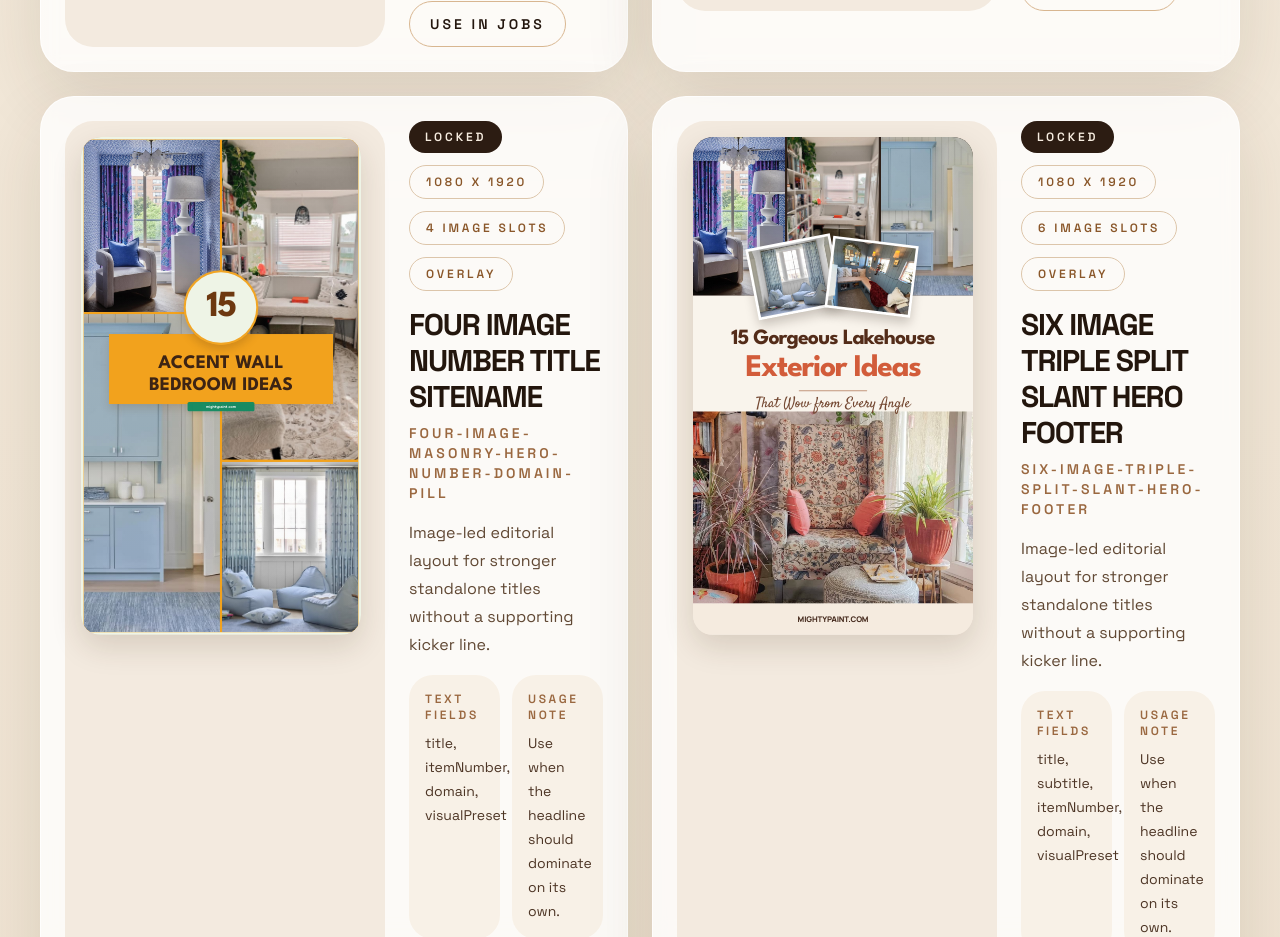
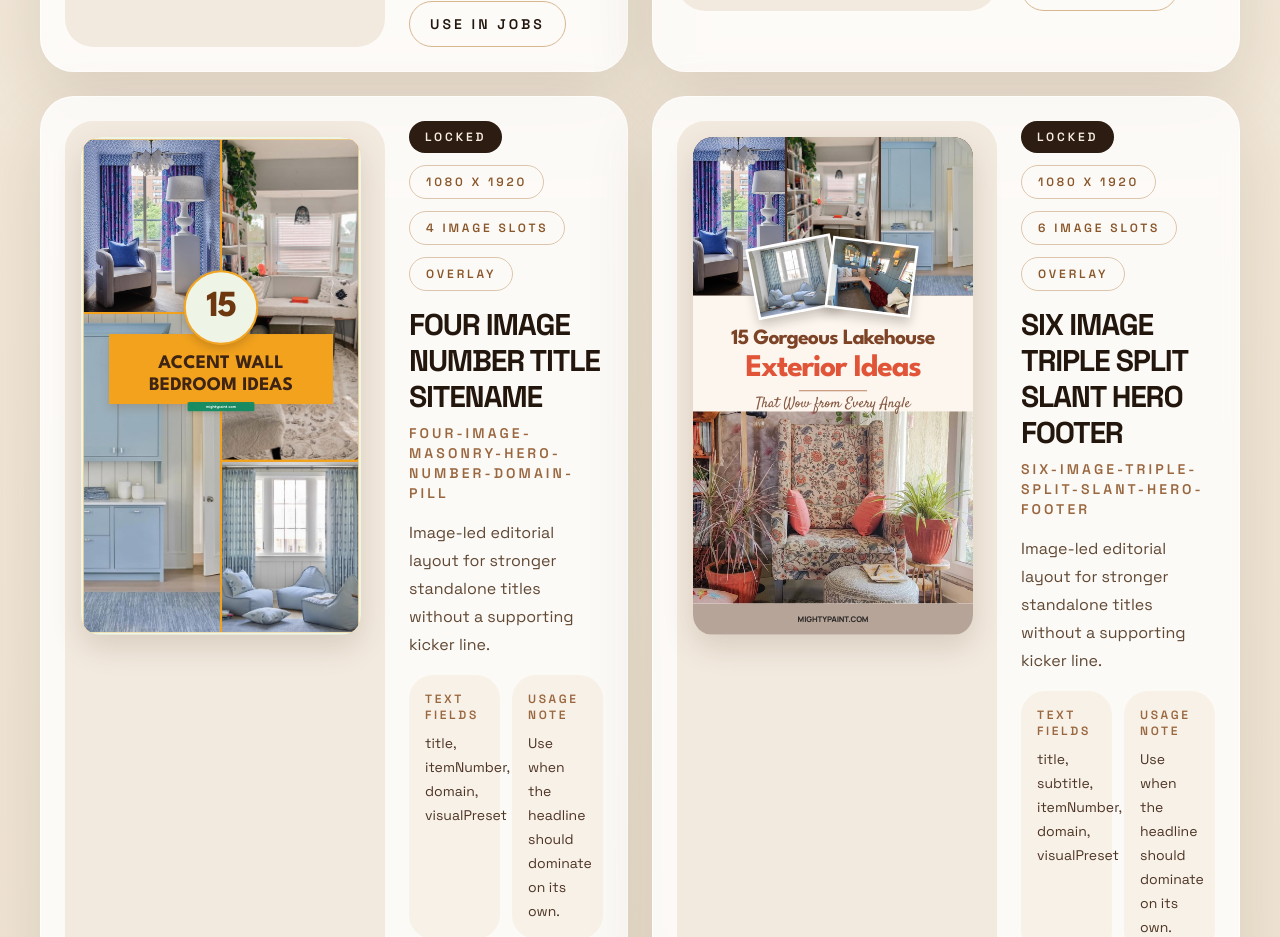
Before and after one commit to risalat/PinForge-Studio, a Next.js app: page /library in a window 1280 px wide. Shown: the part 2300-3237 px from the top of the page. Built offline with nearby package versions, Linux system fonts and the light colour scheme.

Commit message:
Strengthen six-image preset color separation

```diff
--- a/src/templates/TemplateSixImageTripleSplitSlantHeroFooter.tsx
+++ b/src/templates/TemplateSixImageTripleSplitSlantHeroFooter.tsx
@@ -8,7 +8,7 @@ const DEFAULT_COLORS = {
   bandBackground: "#f6eedf",
   footerBackground: "#f1e3cf",
   title: "#5f371f",
-  accent: "#d85637",
+  accent: "#e15438",
   subtitle: "#74432a",
   divider: "#b69176",
   domain: "#4f2f1f",
@@ -84,44 +84,46 @@ export function TemplateSixImageTripleSplitSlantHeroFooter({
   const rightTiltedPhotoLeft = tiltedPairLeft + tiltedPhotoWidth - tiltedPhotoOverlap;
   const topImageFilter = "saturate(1.04) contrast(1.03)";
   const middleBandBackground = preset
-    ? mixHex(DEFAULT_COLORS.bandBackground, tintTowardsWhite(preset.palette.band, 0.82), 0.46)
+    ? mixHex(tintTowardsWhite(preset.palette.band, 0.62), "#fff2dc", 0.32)
     : DEFAULT_COLORS.bandBackground;
   const footerBackground = preset
-    ? mixHex(DEFAULT_COLORS.footerBackground, tintTowardsWhite(preset.palette.canvas, 0.78), 0.4)
+    ? mixHex(tintTowardsWhite(preset.palette.footer, 0.42), "#f4e6d2", 0.18)
     : DEFAULT_COLORS.footerBackground;
   const gutterColor = preset
-    ? mixHex(DEFAULT_COLORS.gutter, deepenHex(preset.palette.footer, 0.46), 0.35)
+    ? ensureContrastTone(
+        mixHex(deepenHex(preset.palette.footer, 0.3), deepenHex(preset.palette.title, 0.4), 0.45),
+        middleBandBackground,
+        8,
+      )
     : DEFAULT_COLORS.gutter;
-  const titleColor = ensureContrastColor(
-    middleBandBackground,
-    preset ? deepenHex(preset.palette.title, 0.34) : DEFAULT_COLORS.title,
-    [DEFAULT_COLORS.title, deepenHex(DEFAULT_COLORS.gutter, 0.08), "#231812"],
-    5.8,
-  );
-  const accentColor = ensureContrastColor(
-    middleBandBackground,
-    preset ? mixHex(DEFAULT_COLORS.accent, mixHex(preset.palette.divider, "#ef5333", 0.45), 0.58) : DEFAULT_COLORS.accent,
-    [DEFAULT_COLORS.accent, "#d3472d", titleColor],
-    3.2,
-  );
-  const subtitleColor = ensureContrastColor(
-    middleBandBackground,
-    preset ? deepenHex(mixHex(DEFAULT_COLORS.subtitle, preset.palette.subtitle, 0.42), 0.08) : DEFAULT_COLORS.subtitle,
-    [DEFAULT_COLORS.subtitle, titleColor, "#744632"],
-    3.4,
-  );
-  const dividerColor = ensureContrastColor(
-    middleBandBackground,
-    preset ? mixHex(DEFAULT_COLORS.divider, preset.palette.divider, 0.5) : DEFAULT_COLORS.divider,
-    [DEFAULT_COLORS.divider, subtitleColor],
-    2.1,
-  );
-  const domainColor = ensureContrastColor(
-    footerBackground,
-    preset ? deepenHex(mixHex(DEFAULT_COLORS.domain, preset.palette.footer, 0.28), 0.18) : DEFAULT_COLORS.domain,
-    [DEFAULT_COLORS.domain, titleColor, "#241916"],
-    5.6,
-  );
+  const accentColor = DEFAULT_COLORS.accent;
+  const titleColor = resolvePrimaryTitleColor({
+    presetTitleColor: preset?.palette.title,
+    presetFooterColor: preset?.palette.footer,
+    backgroundHex: middleBandBackground,
+    accentHex: accentColor,
+  });
+  const subtitleColor = preset
+    ? ensureContrastTone(
+        mixHex(preset.palette.subtitle, preset.palette.footer, 0.18),
+        middleBandBackground,
+        3.4,
+      )
+    : DEFAULT_COLORS.subtitle;
+  const dividerColor = preset
+    ? ensureContrastTone(
+        mixHex(preset.palette.divider, titleColor, 0.18),
+        middleBandBackground,
+        2.1,
+      )
+    : DEFAULT_COLORS.divider;
+  const domainColor = preset
+    ? ensureContrastTone(
+        mixHex(preset.palette.domain, preset.palette.footer, 0.16),
+        footerBackground,
+        5.6,
+      )
+    : DEFAULT_COLORS.domain;
   const { primaryLine, accentLine } = splitHeadlineTwoLines(title, displayNumber);
 
   return (
@@ -424,31 +426,91 @@ function parseHex(value: string) {
   ];
 }
 
-function pickBestContrastColor(backgroundHex: string, candidates: string[]) {
-  const normalizedCandidates = candidates.filter((candidate) => isHexColor(candidate));
-  if (!isHexColor(backgroundHex) || normalizedCandidates.length === 0) {
-    return candidates[0] ?? backgroundHex;
+function ensureContrastTone(colorHex: string, backgroundHex: string, minimumRatio: number) {
+  if (!isHexColor(colorHex) || !isHexColor(backgroundHex)) {
+    return colorHex;
   }
-  return normalizedCandidates.reduce((best, candidate) =>
-    getContrastRatio(candidate, backgroundHex) > getContrastRatio(best, backgroundHex)
-      ? candidate
-      : best,
-  );
+
+  if (getContrastRatio(colorHex, backgroundHex) >= minimumRatio) {
+    return colorHex;
+  }
+
+  const darkerCandidate = shiftTowardContrast(colorHex, backgroundHex, minimumRatio, "#000000");
+  const lighterCandidate = shiftTowardContrast(colorHex, backgroundHex, minimumRatio, "#ffffff");
+
+  if (!darkerCandidate) {
+    return lighterCandidate ?? colorHex;
+  }
+
+  if (!lighterCandidate) {
+    return darkerCandidate;
+  }
+
+  return colorDistance(colorHex, darkerCandidate) <= colorDistance(colorHex, lighterCandidate)
+    ? darkerCandidate
+    : lighterCandidate;
 }
 
-function ensureContrastColor(
+function resolvePrimaryTitleColor(input: {
+  presetTitleColor?: string;
+  presetFooterColor?: string;
+  backgroundHex: string;
+  accentHex: string;
+}) {
+  const preferred = input.presetTitleColor ?? DEFAULT_COLORS.title;
+  let resolved = ensureContrastTone(preferred, input.backgroundHex, 5.8);
+
+  if (colorDistance(resolved, input.accentHex) >= 90) {
+    return resolved;
+  }
+
+  const darkerFallbacks = [
+    input.presetFooterColor ? deepenHex(input.presetFooterColor, 0.44) : null,
+    deepenHex(preferred, 0.42),
+    DEFAULT_COLORS.title,
+    "#2a190f",
+  ].filter((value): value is string => Boolean(value));
+
+  for (const candidate of darkerFallbacks) {
+    const contrasted = ensureContrastTone(candidate, input.backgroundHex, 5.8);
+    if (colorDistance(contrasted, input.accentHex) >= 90) {
+      return contrasted;
+    }
+    resolved = contrasted;
+  }
+
+  return resolved;
+}
+
+function shiftTowardContrast(
+  colorHex: string,
   backgroundHex: string,
-  preferredHex: string,
-  fallbacks: string[],
   minimumRatio: number,
+  targetHex: string,
 ) {
-  if (isHexColor(backgroundHex) && isHexColor(preferredHex)) {
-    const preferredRatio = getContrastRatio(preferredHex, backgroundHex);
-    if (preferredRatio >= minimumRatio) {
-      return preferredHex;
+  for (let step = 1; step <= 12; step += 1) {
+    const candidate = mixHex(colorHex, targetHex, step * 0.08);
+    if (getContrastRatio(candidate, backgroundHex) >= minimumRatio) {
+      return candidate;
     }
   }
-  return pickBestContrastColor(backgroundHex, [preferredHex, ...fallbacks]);
+
+  return null;
+}
+
+function colorDistance(leftHex: string, rightHex: string) {
+  const left = parseHex(leftHex);
+  const right = parseHex(rightHex);
+
+  if (!left || !right) {
+    return Number.POSITIVE_INFINITY;
+  }
+
+  return Math.sqrt(
+    Math.pow(left[0] - right[0], 2) +
+      Math.pow(left[1] - right[1], 2) +
+      Math.pow(left[2] - right[2], 2),
+  );
 }
 
 function getContrastRatio(foregroundHex: string, backgroundHex: string) {
```
